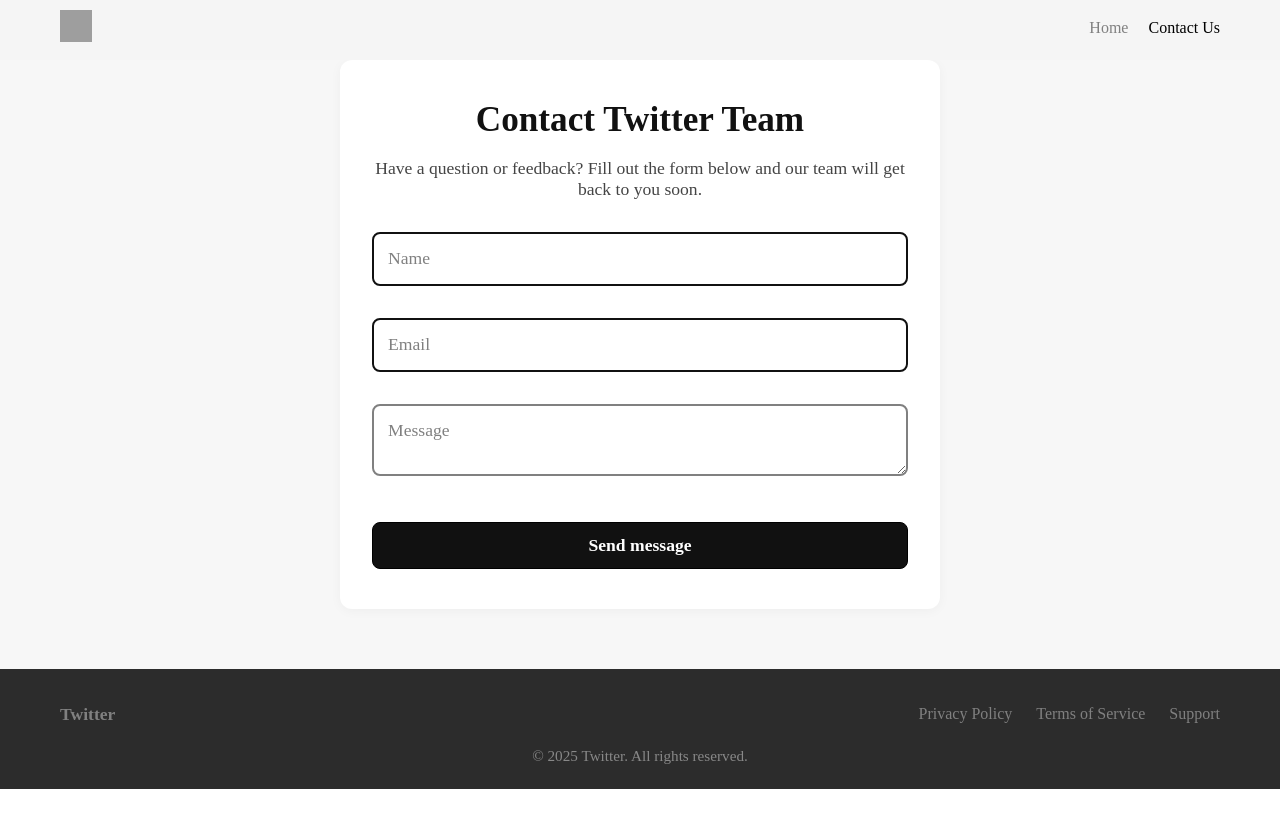
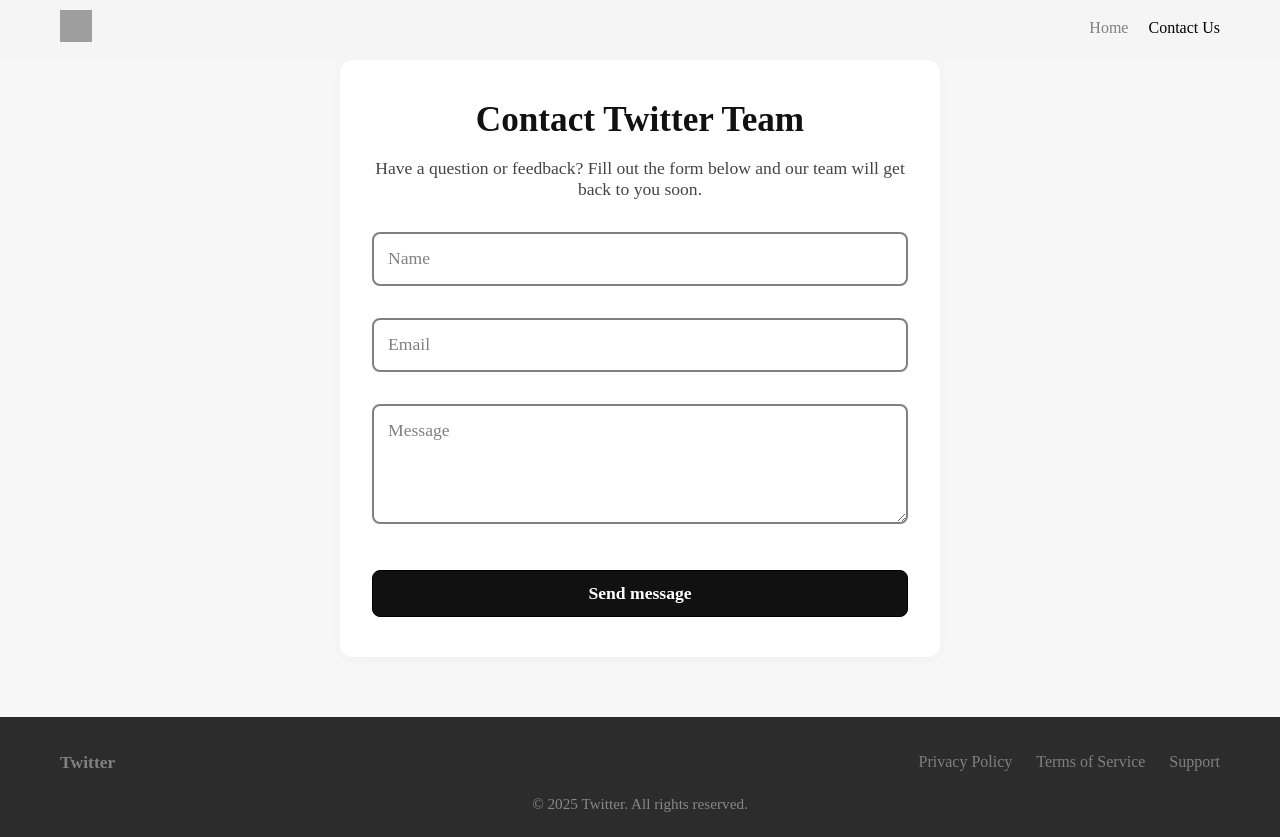
Before and after one commit to MustafaProger/cadex-front-end-test, a React (Create React App) app: page /contact-us in a window 1280 px wide. Before the commit the page ends 800 px from the top, so only its background shows below. Built offline with nearby package versions, Linux system fonts and the light colour scheme; grey boxes are pictures that could not be loaded.

Commit message:
1.8 Разделение страницы с контактами на компонент form и саму страницу

```diff
--- /dev/null
+++ b/src/components/form/FloatingField.tsx
@@ -0,0 +1,133 @@
+import React, { useState } from "react";
+import styled, { css } from "styled-components";
+
+const FieldWrapper = styled.div`
+	position: relative;
+	margin-bottom: 32px;
+	text-align: left;
+`;
+
+const FloatingLabel = styled.label<{ $active: boolean; $color?: string }>`
+	position: absolute;
+	left: 16px;
+	top: 16px;
+	font-size: 1.1rem;
+	color: ${({ $active, $color }) => ($active ? $color || "black" : "grey")};
+	pointer-events: none;
+	transition: all 0.2s cubic-bezier(0.4, 0, 0.2, 1);
+	${({ $active, $color }) =>
+		$active &&
+		css`
+			top: -10px;
+			left: 12px;
+			font-size: 0.95rem;
+			color: ${$color || "black"};
+			background: #fff;
+			padding: 0 3px;
+			font-weight: 500;
+		`}
+`;
+
+const StyledInput = styled.input<{ $active: boolean; $color?: string }>`
+	width: 100%;
+	border: 2px solid
+		${({ $active, $color }) => ($active ? $color || "black" : "grey")};
+	background: transparent;
+	font-size: 16px;
+	padding: 16px;
+	color: #111;
+	outline: none;
+	transition: border-color 0.2s;
+	border-radius: 8px;
+
+	&::placeholder {
+		color: transparent;
+	}
+`;
+
+const StyledTextarea = styled.textarea<{ $active: boolean; $color?: string }>`
+	width: 100%;
+	border: 2px solid
+		${({ $active, $color }) => ($active ? $color || "black" : "grey")};
+	background: transparent;
+	font-size: 16px;
+	padding: 16px;
+	color: #111;
+	outline: none;
+	resize: vertical;
+	transition: border-color 0.2s;
+	border-radius: 8px;
+	min-height: 120px;
+
+	&::placeholder {
+		color: transparent;
+	}
+`;
+
+export type FloatingFieldProps = {
+	label: string;
+	id: string;
+	value: string;
+	onChange: (
+		e: React.ChangeEvent<HTMLInputElement | HTMLTextAreaElement>
+	) => void;
+	type?: string;
+	as?: "input" | "textarea";
+	required?: boolean;
+	color?: string;
+};
+
+const FloatingField: React.FC<FloatingFieldProps> = ({
+	label,
+	id,
+	value,
+	onChange,
+	type = "text",
+	as = "input",
+	required = false,
+	color,
+}) => {
+	const [isFocused, setIsFocused] = useState(false);
+	const active = isFocused || value.length > 0;
+
+	return (
+		<FieldWrapper>
+			{as === "textarea" ? (
+				<StyledTextarea
+					id={id}
+					name={id}
+					value={value}
+					onChange={onChange}
+					onFocus={() => setIsFocused(true)}
+					onBlur={() => setIsFocused(false)}
+					placeholder={label}
+					required={required}
+					$active={active}
+					$color={color}
+				/>
+			) : (
+				<StyledInput
+					id={id}
+					name={id}
+					type={type}
+					value={value}
+					onChange={onChange}
+					onFocus={() => setIsFocused(true)}
+					onBlur={() => setIsFocused(false)}
+					placeholder={label}
+					required={required}
+					$active={active}
+					$color={color}
+				/>
+			)}
+			<FloatingLabel
+				htmlFor={id}
+				$active={active}
+				$color={color}>
+				{label}
+			</FloatingLabel>
+		</FieldWrapper>
+	);
+};
+
+export default FloatingField;
--- /dev/null
+++ b/src/components/form/Form.tsx
@@ -0,0 +1,78 @@
+import React from "react";
+import styled from "styled-components";
+import FloatingField from "./FloatingField";
+
+const Form = styled.form`
+	width: 100%;
+`;
+
+const Button = styled.button`
+	background: #111;
+	color: #fff;
+	font-size: 1.1rem;
+	font-weight: 700;
+	border: 1px solid black;
+	border-radius: 8px;
+	padding: 12px 0;
+	margin-top: 10px;
+	cursor: pointer;
+	width: 100%;
+	transition: background 0.2s;
+
+	&:hover {
+		background: transparent;
+		color: black;
+	}
+`;
+
+export type ContactFormProps = {
+	values: {
+		name: string;
+		email: string;
+		message: string;
+	};
+	onChange: (
+		e: React.ChangeEvent<HTMLInputElement | HTMLTextAreaElement>
+	) => void;
+	onSubmit: (e: React.FormEvent) => void;
+};
+
+const ContactForm: React.FC<ContactFormProps> = ({
+	values,
+	onChange,
+	onSubmit,
+}) => {
+	return (
+		<Form
+			onSubmit={onSubmit}
+			data-aos='fade-down'
+			data-aos-duration='500'>
+			<FloatingField
+				label='Name'
+				id='name'
+				value={values.name}
+				onChange={onChange}
+				required
+			/>
+			<FloatingField
+				label='Email'
+				id='email'
+				type='email'
+				value={values.email}
+				onChange={onChange}
+				required
+			/>
+			<FloatingField
+				label='Message'
+				id='message'
+				as='textarea'
+				value={values.message}
+				onChange={onChange}
+				required
+			/>
+			<Button type='submit'>Send message</Button>
+		</Form>
+	);
+};
+
+export default ContactForm;
--- a/src/pages/ContactPage.tsx
+++ b/src/pages/ContactPage.tsx
@@ -1,87 +1,6 @@
 import React, { useState } from "react";
-import styled, { css } from "styled-components";
-
-const FieldWrapper = styled.div`
-	position: relative;
-	margin-bottom: 32px;
-	text-align: left;
-`;
-
-const FloatingLabel = styled.label<{ active: boolean; color?: string }>`
-	position: absolute;
-	left: 16px;
-	top: 16px;
-	font-size: 1.1rem;
-	color: ${({ active, color }) => (active ? color || "black" : "grey")};
-	pointer-events: none;
-	transition: all 0.2s cubic-bezier(0.4, 0, 0.2, 1);
-	${({ active, color }) =>
-		active &&
-		css`
-			top: -10px;
-			left: 12px;
-			font-size: 0.95rem;
-			color: ${color || "black"};
-			background: #fff;
-			padding: 0 3px;
-			font-weight: 500;
-		`}
-`;
-
-const StyledInput = styled.input<{ active: boolean; color?: string }>`
-	width: 100%;
-	border: 2px solid;
-	${({ active, color }) => (active ? color || "black" : "grey")};
-	background: transparent;
-	font-size: 16px;
-	padding: 16px;
-	color: #111;
-	outline: none;
-	transition: border-color 0.2s;
-	border-radius: 8px;
-
-	&::placeholder {
-		color: transparent;
-	}
-`;
-
-const StyledTextarea = styled.textarea<{ active: boolean; color?: string }>`
-	width: 100%;
-	border: none;
-	border: 2px solid
-		${({ active, color }) => (active ? color || "black" : "grey")};
-	background: transparent;
-	font-size: 16px;
-	padding: 16px;
-	color: #111;
-	outline: none;
-	resize: vertical;
-	transition: border-color 0.2s;
-	border-radius: 8px;
-
-	&::placeholder {
-		color: transparent;
-	}
-`;
-
-const Button = styled.button`
-	background: #111;
-	color: #fff;
-	font-size: 1.1rem;
-	font-weight: 700;
-	border: 1px solid black;
-	border-radius: 8px;
-	padding: 12px 0;
-	margin-top: 10px;
-	cursor: pointer;
-	width: 100%;
-	transition: background 0.2s;
-
-	&:hover {
-		background: transparent;
-		color: black;
-	}
-`;
+import styled from "styled-components";
+import ContactForm from "../components/form/Form";
 
 const Section = styled.section`
 	width: 100%;
@@ -117,72 +36,6 @@
 	margin-bottom: 32px;
 `;
 
-type FloatingFieldProps = {
-	label: string;
-	id: string;
-	value: string;
-	onChange: (
-		e: React.ChangeEvent<HTMLInputElement | HTMLTextAreaElement>
-	) => void;
-	type?: string;
-	as?: "input" | "textarea";
-	required?: boolean;
-	color?: string;
-};
-
-const FloatingField: React.FC<FloatingFieldProps> = ({
-	label,
-	id,
-	value,
-	onChange,
-	type = "text",
-	as = "input",
-	required = false,
-	color,
-}) => {
-	const [isFocused, setIsFocused] = useState(false);
-	const active = isFocused || value.length > 0;
-
-	return (
-		<FieldWrapper>
-			{as === "textarea" ? (
-				<StyledTextarea
-					id={id}
-					name={id}
-					value={value}
-					onChange={onChange}
-					onFocus={() => setIsFocused(true)}
-					onBlur={() => setIsFocused(false)}
-					placeholder={label}
-					required={required}
-					active={active}
-					color={color}
-				/>
-			) : (
-				<StyledInput
-					id={id}
-					name={id}
-					type={type}
-					value={value}
-					onChange={onChange}
-					onFocus={() => setIsFocused(true)}
-					onBlur={() => setIsFocused(false)}
-					placeholder={label}
-					required={required}
-					active={active}
-					color={color}
-				/>
-			)}
-			<FloatingLabel
-				htmlFor={id}
-				active={active}
-				color={color}>
-				{label}
-			</FloatingLabel>
-		</FieldWrapper>
-	);
-};
-
 const ContactPage: React.FC = () => {
 	const [fields, setFields] = useState({
 		name: "",
@@ -196,40 +49,26 @@
 		setFields({ ...fields, [e.target.name]: e.target.value });
 	};
 
+	const handleSubmit = (e: React.FormEvent) => {
+		e.preventDefault();
+		console.log("Form submitted:", fields);
+	};
+
 	return (
 		<Section>
 			<Content>
 				<Title data-aos='fade-down'>Contact Twitter Team</Title>
-				<Description data-aos='fade-down' data-aos-duration="400">
+				<Description
+					data-aos='fade-down'
+					data-aos-duration='400'>
 					Have a question or feedback? Fill out the form below and our team will
 					get back to you soon.
 				</Description>
-				<form data-aos='fade-down' data-aos-duration="500">
-					<FloatingField
-						label='Name'
-						id='name'
-						value={fields.name}
-						onChange={handleChange}
-						required
-					/>
-					<FloatingField
-						label='Email'
-						id='email'
-						type='email'
-						value={fields.email}
-						onChange={handleChange}
-						required
-					/>
-					<FloatingField
-						label='Message'
-						id='message'
-						as='textarea'
-						value={fields.message}
-						onChange={handleChange}
-						required
-					/>
-					<Button type='submit'>Send message</Button>
-				</form>
+				<ContactForm
+					values={fields}
+					onChange={handleChange}
+					onSubmit={handleSubmit}
+				/>
 			</Content>
 		</Section>
 	);
```
